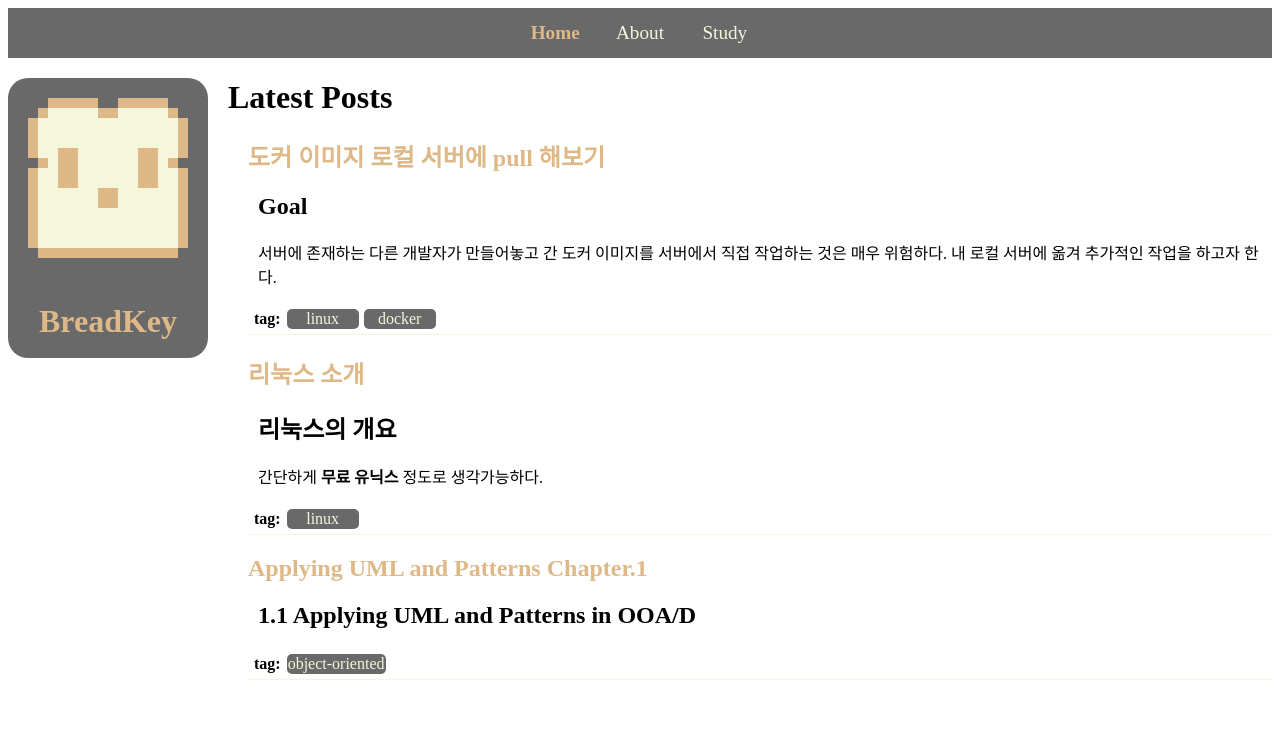
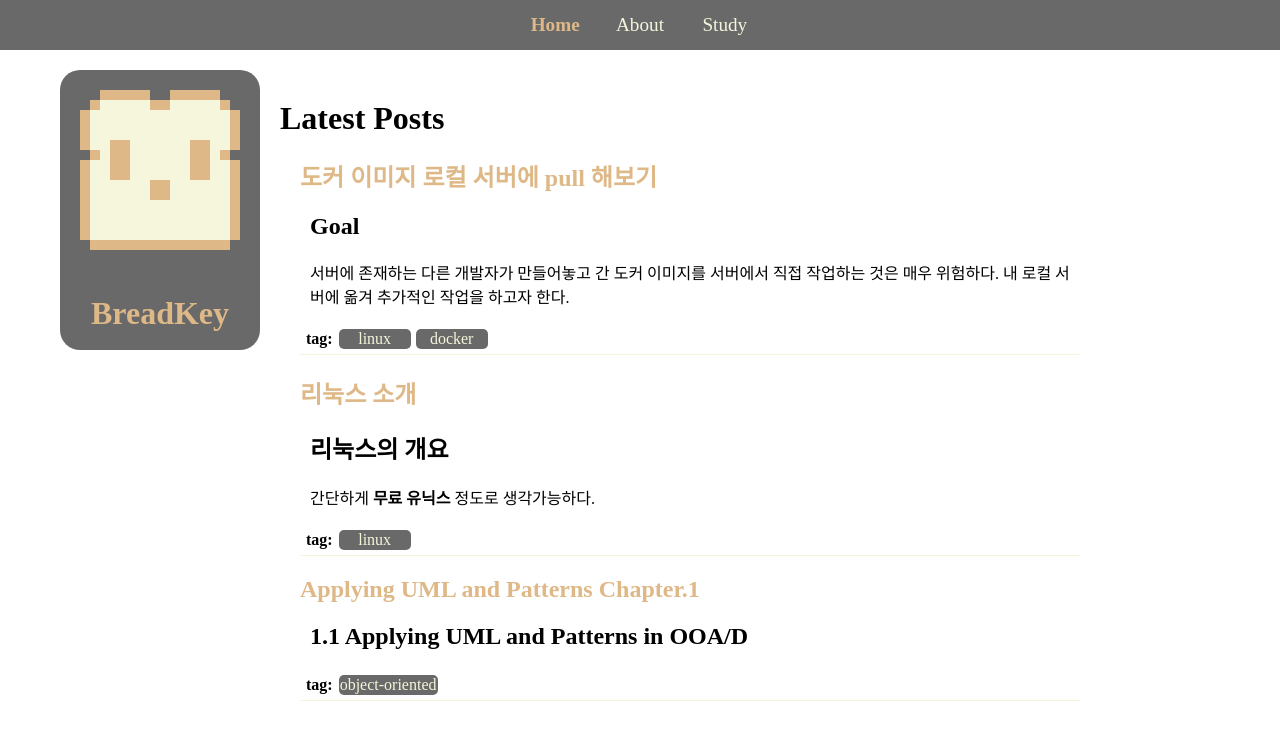
Before and after one commit to BreadKey/breadkey.github.io, a Jekyll site: the page built from index.html, in a window 1280 px wide. Shown: the top 740 px of the page. Built offline with Jekyll 4.4.1, drawn with Linux system fonts in a browser that asks for light colours.

Commit message:
스타일 업데이트

```diff
--- a/_layouts/default.html
+++ b/_layouts/default.html
@@ -5,14 +5,14 @@
 	<title>{{ page.title }}</title>
 	<link rel="stylesheet" type="text/css" href="{{ "/css/default.css" | prepend: site.base }}">
 </head>
-<body>
+<body style="margin: 0px;">
 	<div class="center-container" id="navigation-container">
 		<div class="center-content">
 			{% include navigation.html %}
 		</div>
 	</div>
 	<div style="width: 100%;">
-		<div style="width: 220px; float:left;">
+		<div style="width: 280px; float:left;">
 			<div id="profile-container">
 				<div id="profile-image-container" style="margin: 10%; display: inline-block;">
 					<img src = "/assets/img/profile.png">
@@ -21,7 +21,9 @@
 			</div>
 		</div>
 		<div style="display: flow-root;">
-			{{ content }}
+			<div style="max-width: 800px; margin: 5%; margin-left: 0px;">
+				{{ content }}
+			</div>
 		</div>
 	</div>
 </body>
--- a/css/default.css
+++ b/css/default.css
@@ -51,7 +51,9 @@ img {
 }
 
 #profile-container {
+	width: 200px;
 	height: 280px;
+	float: right;
 	background-color: dimgray;
 	margin-top: 20px;
 	margin-right: 20px;
```
